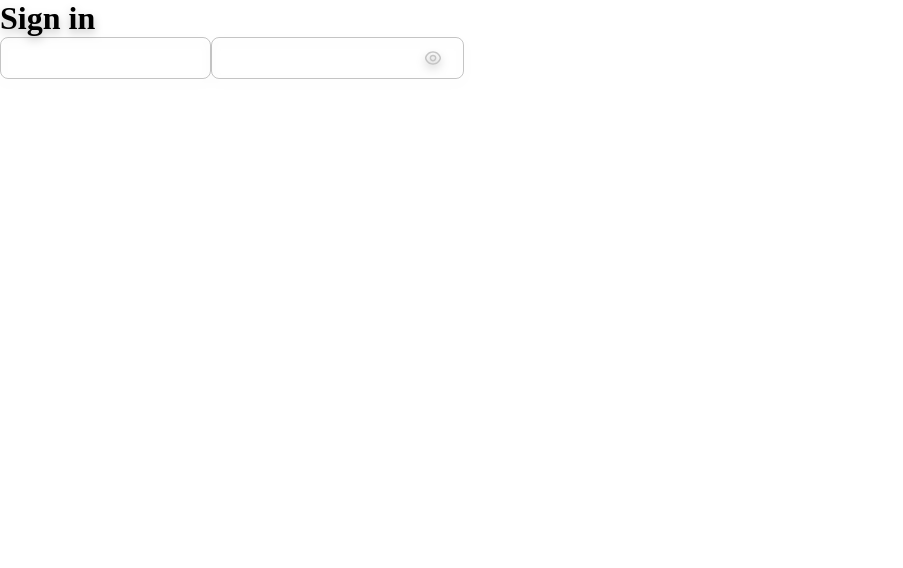
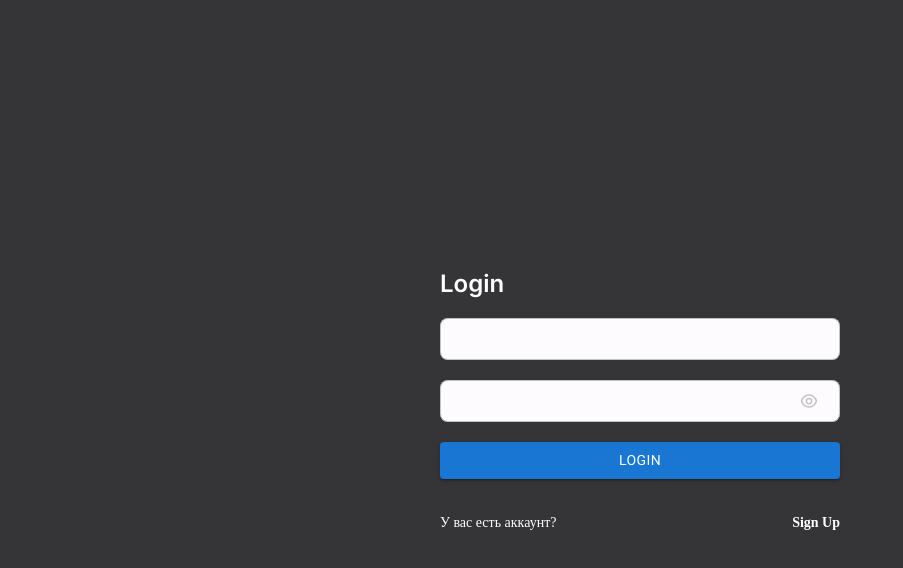
Before and after one commit to Bektur12/notes-project, a React (Create React App) app in the folder client/: page / in a window 1280 px wide. Shown: the top 568 px of the page, without its empty margins (0-903 px from the left). Built offline with nearby package versions, Linux system fonts and the light colour scheme.

Commit message:
finished sign-in

```diff
--- a/client/src/components/UI/Input.tsx
+++ b/client/src/components/UI/Input.tsx
@@ -29,6 +29,7 @@ const InputStyled = styled(TextField)(() => ({
     border: "1px solid #D9D9D9",
   },
   " & .MuiInputBase-root": {
+    background: "#FEFBFF",
     outline: "none",
   },
 }));
--- a/client/src/components/UI/InputPassword.tsx
+++ b/client/src/components/UI/InputPassword.tsx
@@ -49,5 +49,6 @@ const InputStyled = styled(TextField)(() => ({
   },
   " & .MuiInputBase-root": {
     outline: "none",
+    background: "#FEFBFF",
   },
 }));
--- a/client/src/pages/SignIn.tsx
+++ b/client/src/pages/SignIn.tsx
@@ -2,21 +2,71 @@ import styled from "@emotion/styled";
 import React from "react";
 import { Input } from "../components/UI/Input";
 import { InputPassword } from "../components/UI/InputPassword";
+import { Button } from "../components/UI/Button";
 
 export const SignIn = () => {
   return (
     <Container>
-      <div>
-        <h1>Sign in</h1>
-        <Input />
-        <InputPassword />
-      </div>
+      <InnerContainer>
+        <Title>Login</Title>
+        <Input type="email" />
+        <InputPassword label="Password" />
+        <Button variant="contained">Login</Button>
+        <SignUp>
+          <p>У вас есть аккаунт?</p>
+          <a href="#">Sign Up</a>
+        </SignUp>
+      </InnerContainer>
     </Container>
   );
 };
 
 const Container = styled("div")`
-  filter: drop-shadow(0px 4px 4px rgba(0, 0, 0, 0.25));
+  background-color: #353436;
   width: 100%;
   height: 100vh;
+  display: flex;
+  justify-content: center;
+  align-items: center;
 `;
+
+const InnerContainer = styled("div")`
+  display: grid;
+  grid-template-rows: auto auto auto auto;
+  width: 400px;
+  align-items: center;
+  gap: 20px;
+`;
+
+const Title = styled("h1")`
+  color: #ffffff;
+  font-family: "Inter";
+  font-style: normal;
+  font-weight: 900;
+  font-size: 24px;
+  line-height: 29px;
+`;
+
+const SignUp = styled("div")`
+  display: flex;
+  justify-content: space-between;
+  align-items: center;
+  color: #ffffff;
+  font-size: 14px;
+  margin-top: 16px;
+
+  & > p {
+    margin: 0;
+  }
+
+  & > a {
+    color: #ffffff;
+    text-decoration: none;
+    font-weight: bold;
+    margin-left: 4px;
+
+    &:hover {
+      text-decoration: underline;
+    }
+  }
+`;
```
